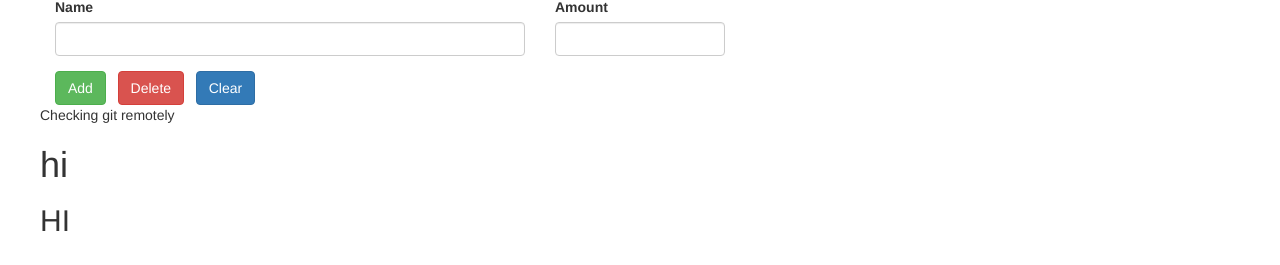
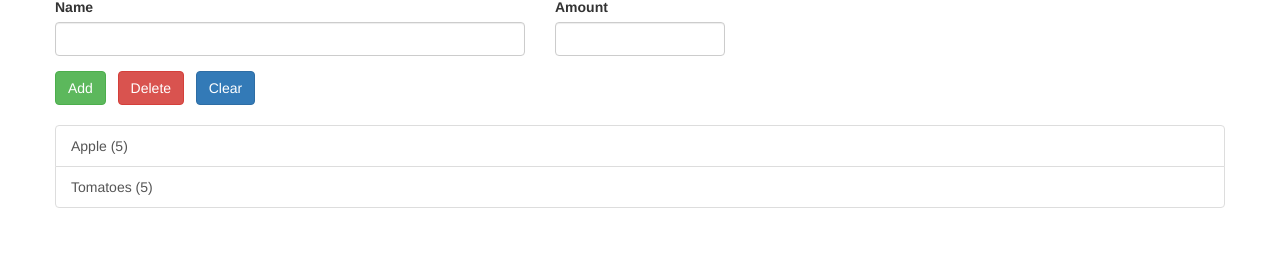
Before and after one commit to RashidNaveed/Angular-, an Angular app: page / in a window 1280 px wide. Shown: the part 351-616 px from the top of the page. Built offline with nearby package versions, Linux system fonts and the light colour scheme.

Commit message:
Update shopping-edit.component.html

```diff
--- a/src/app/shopping-list/shopping-edit/shopping-edit.component.html
+++ b/src/app/shopping-list/shopping-edit/shopping-edit.component.html
@@ -17,9 +17,6 @@
           <button class="btn btn-danger" type="button">Delete</button>&nbsp;&nbsp;
           <button class="btn btn-primary" type="button">Clear</button>
         </div>
-        <p>Checking git remotely</p>
-        <h1>hi</h1>
-        <h2>HI</h2>
       </div>
     </form>
   </div>
```
